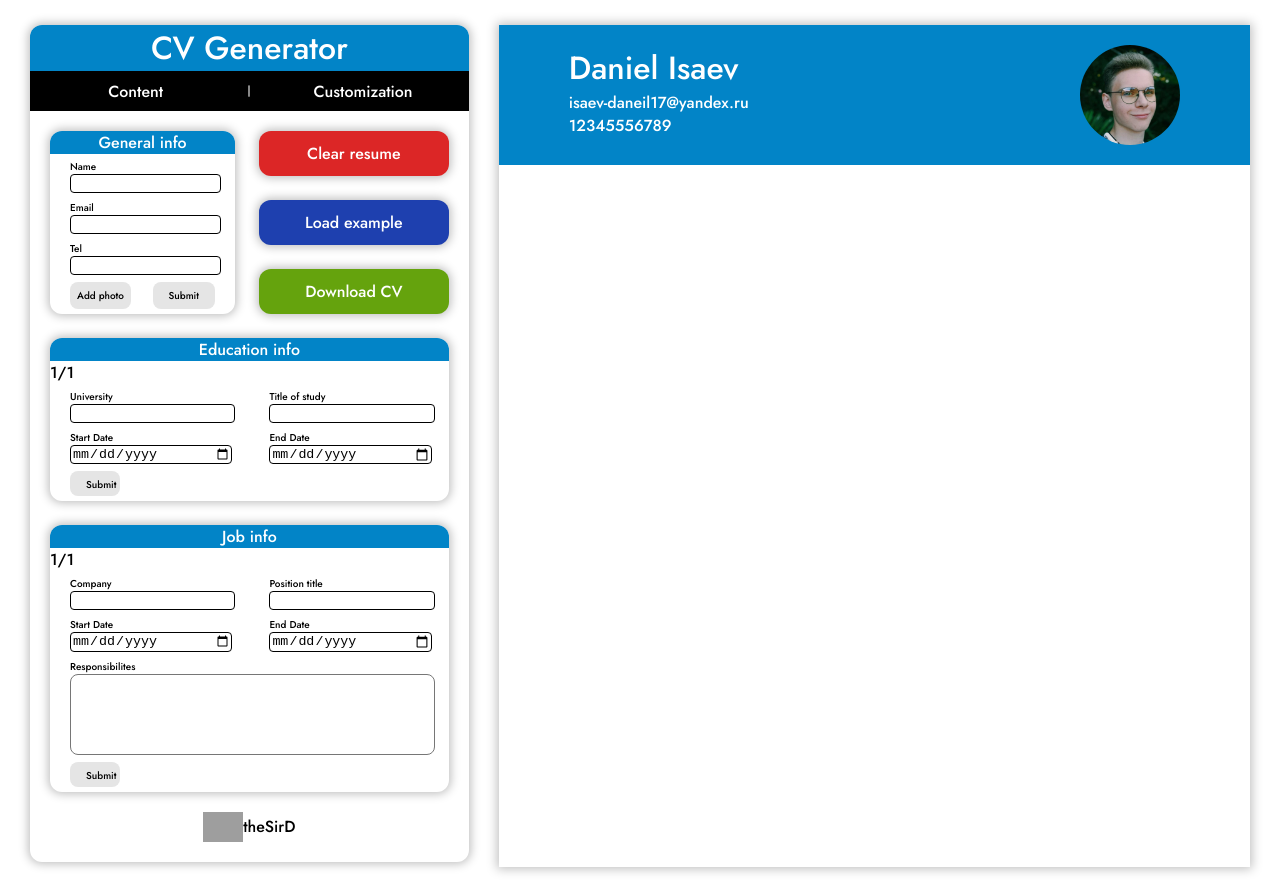
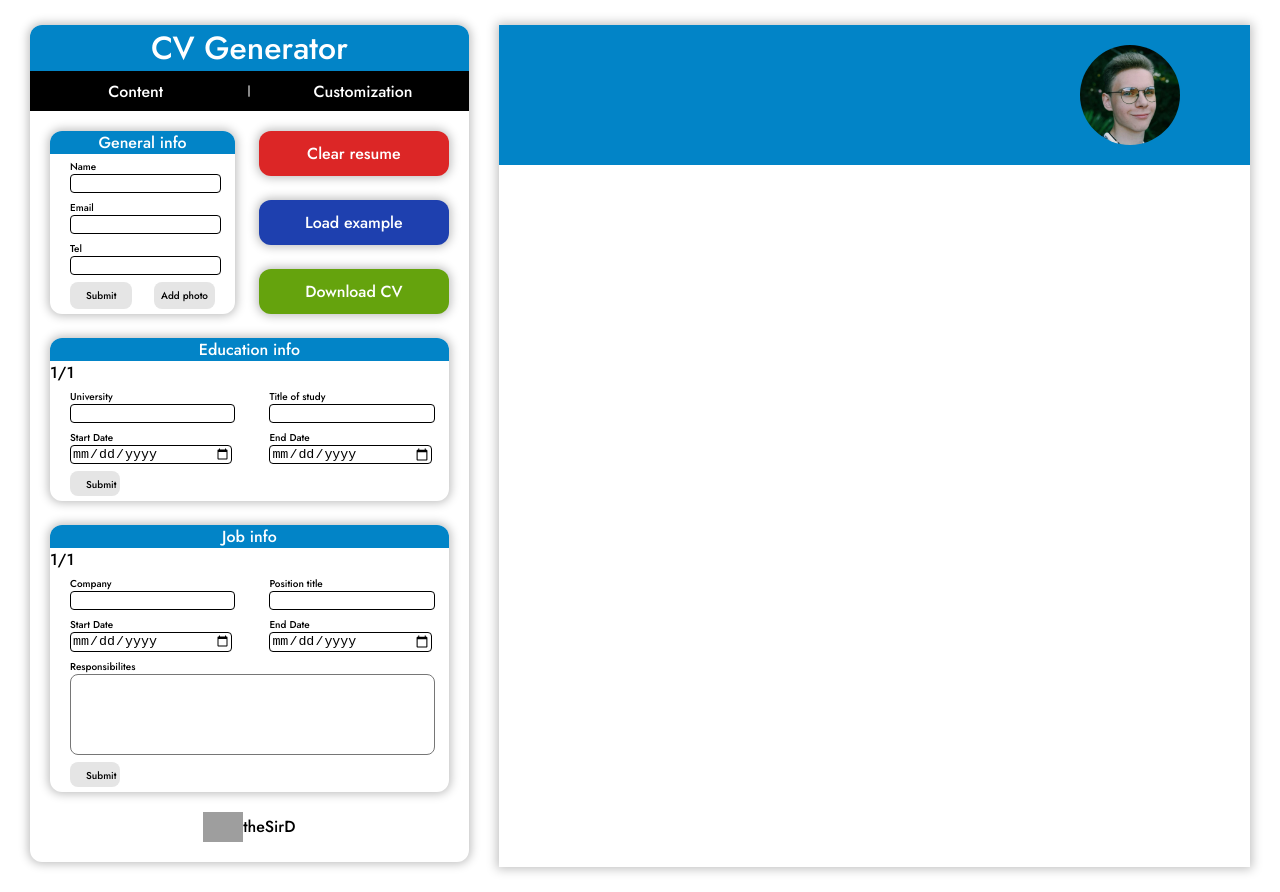
Before and after one commit to theSirD/CV-generator-react, a React (Vite) app: page / in a window 1280 px wide. Built offline with nearby package versions, Linux system fonts and the light colour scheme; grey boxes are pictures that could not be loaded.

Commit message:
Create functionality for submit button on general info form

```diff
--- a/src/generator/Generator.jsx
+++ b/src/generator/Generator.jsx
@@ -8,6 +8,8 @@ export default function Generator({
   setEduEntries,
   jobEntries,
   setJobEntries,
+  generalInfo,
+  setGeneralInfo
 }) {
   return (
     <div className="generator">
@@ -20,6 +22,8 @@ export default function Generator({
         setEduEntries={setEduEntries}
         jobEntries={jobEntries}
         setJobEntries={setJobEntries}
+        generalInfo={generalInfo}
+        setGeneralInfo={setGeneralInfo}
       />
       {/* <CustomizationScreen /> */}
       <Author />
--- a/src/generator/generatorForms/GeneralForm.jsx
+++ b/src/generator/generatorForms/GeneralForm.jsx
@@ -1,21 +1,60 @@
-export default function GeneralForm() {
+import { useState } from "react";
+
+export default function GeneralForm({ generalInfo, setGeneralInfo }) {
+  const [name, setName] = useState("");
+  const [email, setEmail] = useState("");
+  const [tel, setTel] = useState("");
+
+  const onSubmit = (e) => {
+    e.preventDefault();
+    setGeneralInfo({ name, email, tel, isSubmitted: true });
+  };
+
   return (
     <div className="general-info-container">
       <div className="general-info-header">General info</div>
-      <form action="" method="" className="form-general">
+      <form action="" method="" className="form-general" onSubmit={onSubmit}>
         <div className="field">
           <label htmlFor="name">Name </label>
-          <input type="text" name="name" id="name" required />
+          <input
+            type="text"
+            name="name"
+            id="name"
+            value={name}
+            onChange={(e) => {
+              setName(e.target.value);
+            }}
+            required
+          />
         </div>
         <div className="field">
           <label htmlFor="email">Email </label>
-          <input type="email" name="email" id="email" required />
+          <input
+            type="email"
+            name="email"
+            id="email"
+            value={email}
+            onChange={(e) => {
+              setEmail(e.target.value);
+            }}
+            required
+          />
         </div>
         <div className="field">
           <label htmlFor="tel">Tel </label>
-          <input type="tel" name="tel" id="tel" required />
+          <input
+            type="tel"
+            name="tel"
+            id="tel"
+            value={tel}
+            onChange={(e) => {
+              setTel(e.target.value);
+            }}
+            required
+          />
         </div>
         <div className="buttons-row">
+          <input type="submit" value={!generalInfo.isSubmitted ? "Submit" : "Edit"} />
           <input
             type="file"
             id="avatar"
@@ -25,7 +64,6 @@ export default function GeneralForm() {
           <label htmlFor="avatar" className="custom-button">
             Add photo
           </label>
-          <input type="submit" value="Submit" />
         </div>
       </form>
     </div>
--- a/src/generator/generatorForms/GeneratorForms.jsx
+++ b/src/generator/generatorForms/GeneratorForms.jsx
@@ -8,10 +8,12 @@ export default function GeneratorForms({
   setEduEntries,
   jobEntries,
   setJobEntries,
+  generalInfo,
+  setGeneralInfo,
 }) {
   return (
     <div className="generator-forms">
-      <GeneralForm />
+      <GeneralForm generalInfo={generalInfo} setGeneralInfo={setGeneralInfo} />
       <Buttons />
       <EducationForm eduEntries={eduEntries} setEduEntries={setEduEntries} />
       <JobForm jobEntries={jobEntries} setJobEntries={setJobEntries} />
--- a/src/resultCV/ResultCV.jsx
+++ b/src/resultCV/ResultCV.jsx
@@ -1,14 +1,14 @@
 import CVEduContainer from "./CVEduContainer/CVEduContainer";
 import CVJobContainer from "./CVJobContainer/CVJobContainer";
 
-export default function ResultCV({ src, eduEntries, jobEntries }) {
+export default function ResultCV({ src, eduEntries, jobEntries, generalInfo }) {
   return (
     <div className="cv-container">
       <div className="cv-header">
         <div className="cv-general-info">
-          <div className="cv-name">Daniel Isaev</div>
-          <div className="cv-email">isaev-daneil17@yandex.ru</div>
-          <div className="cv-tel">12345556789</div>
+          <div className="cv-name">{generalInfo.name}</div>
+          <div className="cv-email">{generalInfo.email}</div>
+          <div className="cv-tel">{generalInfo.tel}</div>
         </div>
         <img src="src/assets/me.jpeg" alt="avatar" className="cv-avatar" />
       </div>
--- a/src/roots/Root.jsx
+++ b/src/roots/Root.jsx
@@ -3,6 +3,15 @@ import Generator from "../generator/Generator";
 import ResultCV from "../resultCV/ResultCV";
 
 export default function Root() {
+  const [generalInfo, setGeneralInfo] = useState([
+    {
+      name: "",
+      email: "",
+      tel: "",
+      isSubmitted: false,
+    },
+  ]);
+
   const [eduEntries, setEduEntries] = useState([
     {
       start: "",
@@ -33,8 +42,14 @@ export default function Root() {
         setEduEntries={setEduEntries}
         jobEntries={jobEntries}
         setJobEntries={setJobEntries}
+        generalInfo={generalInfo}
+        setGeneralInfo={setGeneralInfo}
       />
-      <ResultCV eduEntries={eduEntries} jobEntries={jobEntries} />
+      <ResultCV
+        eduEntries={eduEntries}
+        jobEntries={jobEntries}
+        generalInfo={generalInfo}
+      />
     </>
   );
 }
```
